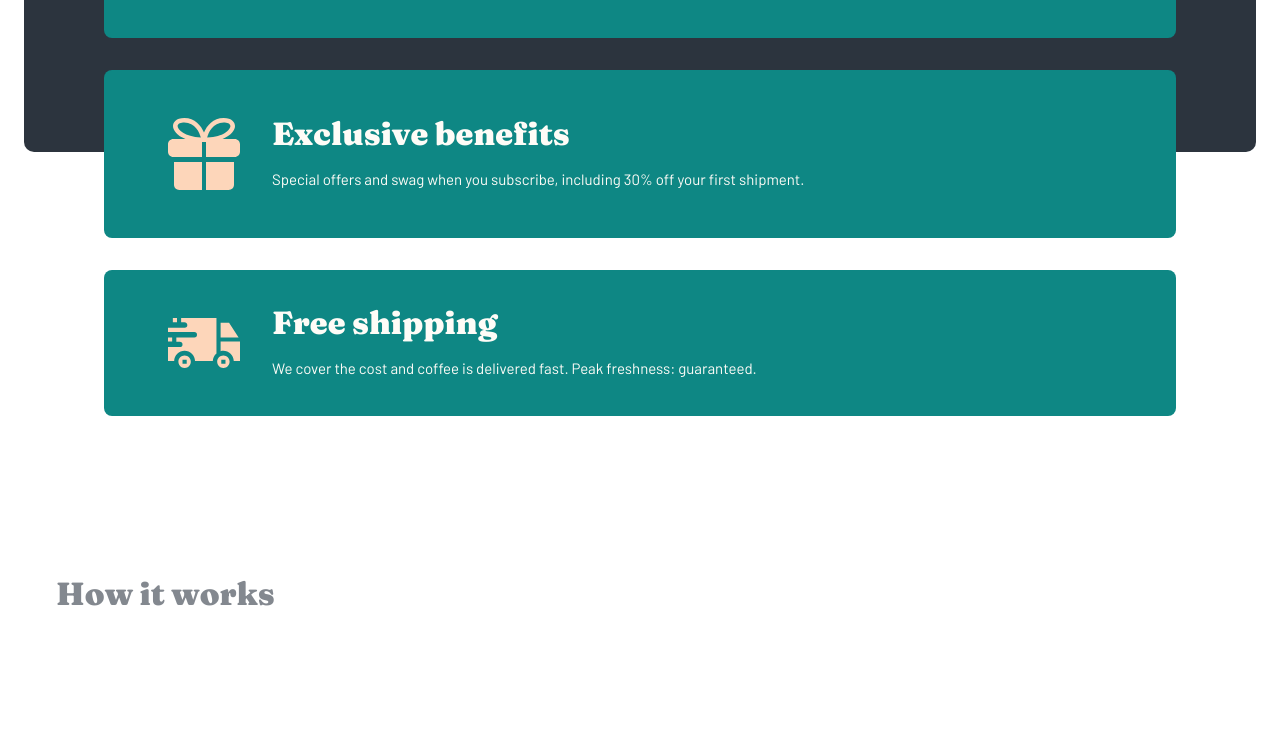
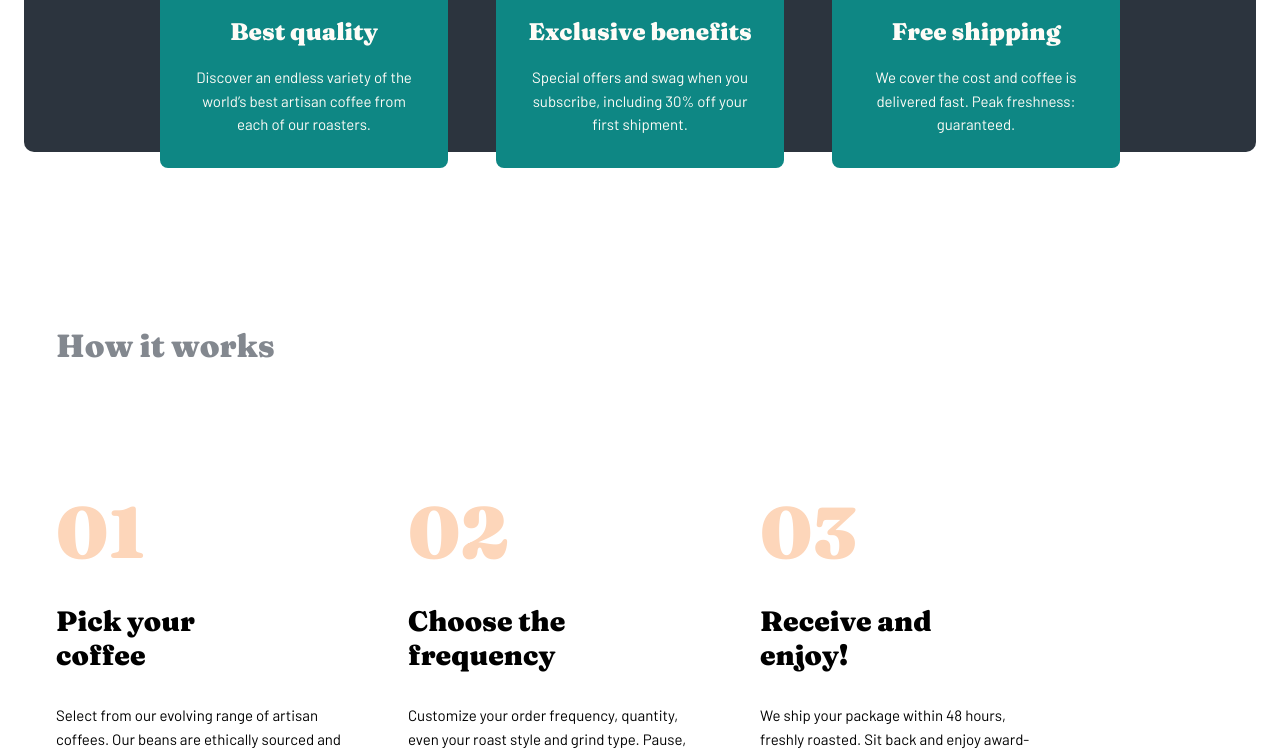
Before and after one commit to DrKlonk/fem-coffee, a Vue app: page / in a window 1280 px wide. Shown: the part 1667-2419 px from the top of the page. Built offline with nearby package versions, Linux system fonts and the light colour scheme; what vue-window-size would draw is missing.

Commit message:
responsive home

```diff
--- a/src/components/shared/Step.vue
+++ b/src/components/shared/Step.vue
@@ -46,6 +46,10 @@ export default {
   }
   &__paragraph {
     margin-top: 2rem;
+
+    @include respond(desktop) {
+      max-width: 18rem;
+    }
   }
 }
 .dark {
--- a/src/components/shared/Steps.vue
+++ b/src/components/shared/Steps.vue
@@ -38,6 +38,9 @@ export default {
   @include respond(tab-port) {
     &:not(:last-of-type) {
       margin-right: 2rem;
+      @include respond(desktop) {
+        margin-right: 4rem;
+      }
 
       .step__line {
         position: absolute;
--- a/src/pages/home/Home.vue
+++ b/src/pages/home/Home.vue
@@ -160,6 +160,18 @@ export default {
   }
   &__list {
     list-style: none;
+    @include respond(tab-land) {
+      @include flex-col-center;
+      margin: 0 auto;
+      max-width: 40rem;
+    }
+    @include respond(desktop) {
+      display: flex;
+      flex-direction: row;
+      justify-content: space-between;
+      align-items: stretch;
+      max-width: 60rem;
+    }
   }
 }
 
--- a/src/pages/home/USP.vue
+++ b/src/pages/home/USP.vue
@@ -42,10 +42,17 @@ export default {
     flex-direction: row;
     align-items: center;
   }
+  @include respond(desktop) {
+    flex-direction: column;
+    max-width: 18rem;
+  }
 
   &__icon {
     @include respond(tab-port) {
       padding: 1rem 2rem;
+    }
+    @include respond(desktop) {
+      min-height: 7rem;
     }
   }
 
@@ -55,11 +62,19 @@ export default {
       margin-bottom: 1rem;
       text-align: left;
     }
+
+    @include respond(desktop) {
+      font-size: 1.5rem;
+      text-align: center;
+    }
   }
   &__paragraph {
     @include respond(tab-port) {
       text-align: left;
     }
+    @include respond(desktop) {
+      text-align: center;
+    }
   }
 }
 </style>
```
